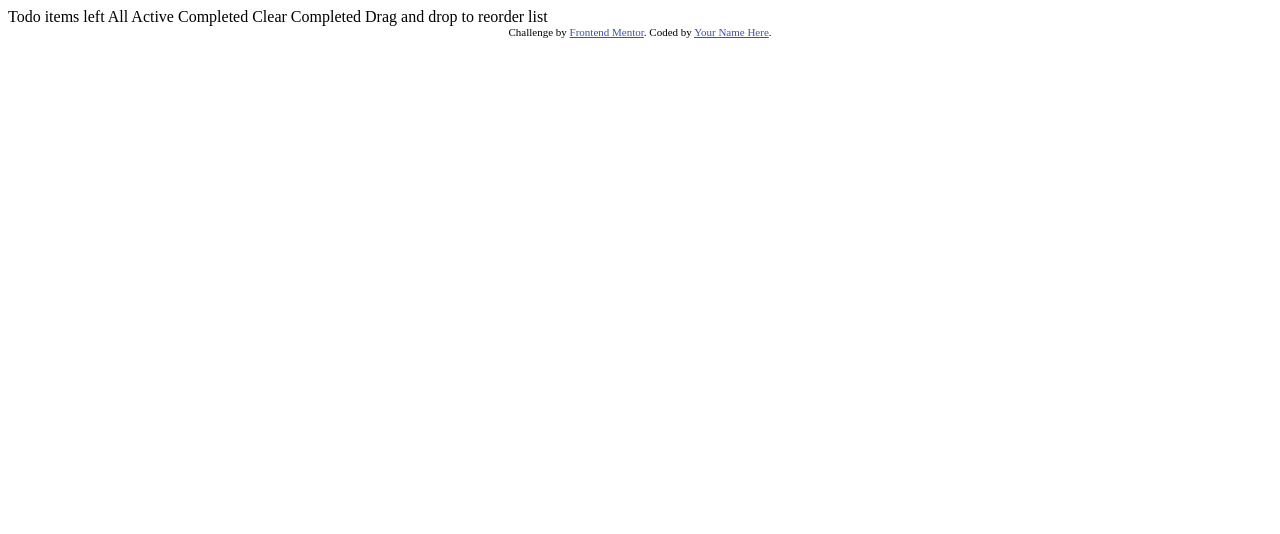
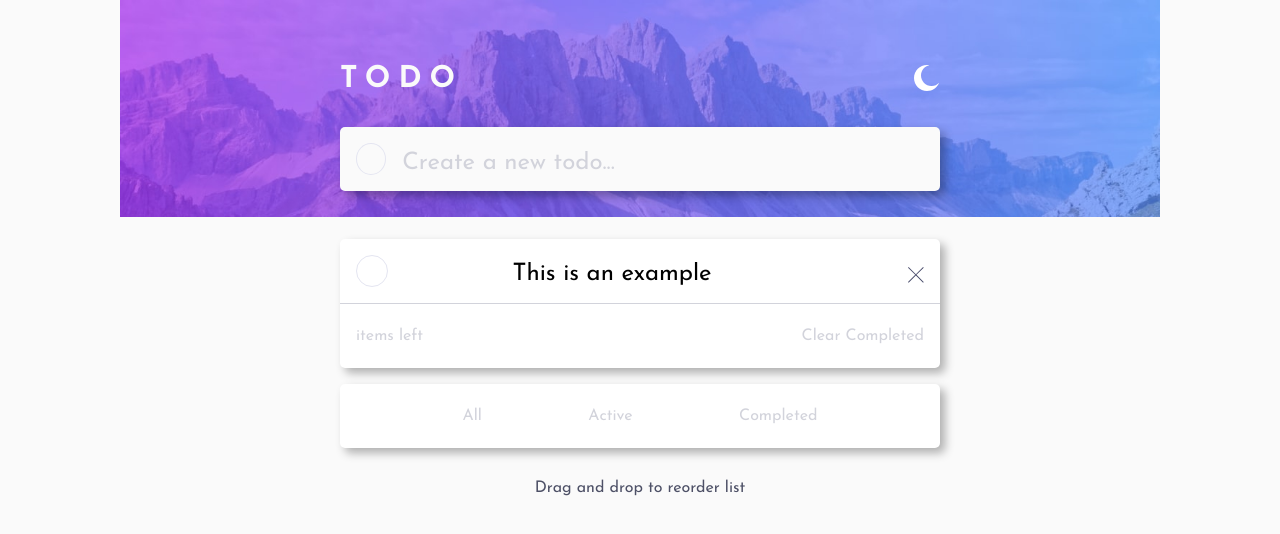
Before and after one commit to AidenNateLuk/todo-app-main, a plain HTML site: page index.html in a window 1280 px wide. Drawn offline with Linux system fonts and the light colour scheme.

Commit message:
html js and css :D

```diff
--- a/index.html
+++ b/index.html
@@ -1,36 +1,73 @@
 <!DOCTYPE html>
 <html lang="en">
   <head>
-  <meta charset="UTF-8">
-  <meta name="viewport" content="width=device-width, initial-scale=1.0"> <!-- displays site properly based on user's device -->
+    <meta charset="UTF-8" />
+    <meta name="viewport" content="width=device-width, initial-scale=1.0" />
+    <!-- displays site properly based on user's device -->
+    <link rel="preconnect" href="https://fonts.googleapis.com" />
+    <link rel="preconnect" href="https://fonts.gstatic.com" crossorigin />
+    <link
+      href="https://fonts.googleapis.com/css2?family=Josefin+Sans:ital,wght@0,100..700;1,100..700&display=swap"
+      rel="stylesheet"
+    />
 
-  <link rel="icon" type="image/png" sizes="32x32" href="./images/favicon-32x32.png">
-
+    <link
+      rel="icon"
+      type="image/png"
+      sizes="32x32"
+      href="./images/favicon-32x32.png"
+    />
+    <link rel="stylesheet" href="styles.css" />
     <title>Frontend Mentor | Todo app</title>
-
-  <!-- Feel free to remove these styles or customise in your own stylesheet 👍 -->
-  <style>
-    .attribution { font-size: 11px; text-align: center; }
-    .attribution a { color: hsl(228, 45%, 44%); }
-  </style>
   </head>
   <body>
+    <div class="container">
+      <header>
+        <div class="title"><h2>Todo</h2></div>
+        <div class="theme-toggle" onclick="toggleTheme()">
+          <img src="images/icon-moon.svg" id="toggle-btn" />
+        </div>
+      </header>
+      <main>
+        <div class="task-input-container">
+          <input
+            class="task-checkbox"
+            type="checkbox"
+            onclick="appendToDisplay()"
+          />
+          <input
+            type="text"
+            id="task-input-text"
+            placeholder="Create a new todo..."
+          />
+        </div>
+        <div id="tskcnt" class="task-container">
+          <div class="task">
+            <input type="checkbox" class="task-checkbox" />
+            <input
+              class="display"
+              type="text"
+              value="This is an example "
+              readonly
+            />
+            <img src="images/icon-cross.svg" alt="" />
+          </div>
 
-  Todo
-
-  <!-- Add dynamic number --> items left
-
-  All
-  Active
-  Completed
-
-  Clear Completed
-
-  Drag and drop to reorder list
-
-  <div class="attribution">
-    Challenge by <a href="https://www.frontendmentor.io?ref=challenge" target="_blank">Frontend Mentor</a>.
-    Coded by <a href="#">Your Name Here</a>.
+          <div class="item-info">
+            <div class="item-index">items left</div>
+            <div class="clear-completed">
+              <a href="">Clear Completed</a>
             </div>
+          </div>
+        </div>
+      </main>
+      <footer>
+        <a href="">All</a>
+        <a href="">Active</a>
+        <a href="">Completed</a>
+      </footer>
+    </div>
+    <p>Drag and drop to reorder list</p>
+    <script src="index.js"></script>
   </body>
 </html>
--- /dev/null
+++ b/index.js
@@ -0,0 +1,65 @@
+const toggleBtn = document.getElementById("toggle-btn");
+
+function toggleTheme() {
+  if (toggleBtn.classList.contains("dark")) {
+    document.querySelectorAll("*").forEach(function (element) {
+      element.classList.remove("dark");
+    });
+  } else {
+    document.body.classList.add("dark");
+
+    document.querySelectorAll("*").forEach(function (element) {
+      element.classList.add("dark");
+    });
+
+    document.querySelectorAll("*").forEach(function (element) {});
+  }
+}
+
+function removeFromDisplay(taskElement) {
+  if (taskElement && taskElement.parentNode) {
+    taskElement.parentNode.removeChild(taskElement);
+  }
+}
+
+function removeTask(event) {
+  const clickedImage = event.target;
+  const parentTask = clickedImage.parentNode;
+  removeFromDisplay(parentTask);
+}
+
+function appendToDisplay() {
+  const tasks = document.querySelectorAll("#tskcnt .task");
+  const taskInputText = document.getElementById("task-input-text");
+  if (tasks.length < 5) {
+    const newTask = document.createElement("div");
+    newTask.className = "task";
+
+    const newCheckBox = document.createElement("input");
+    newCheckBox.type = "checkbox";
+    newCheckBox.className = "task-checkbox";
+
+    const newTextInput = document.createElement("input");
+    newTextInput.type = "text";
+    newTextInput.readOnly = true;
+    newTextInput.className = "display";
+
+    newTextInput.value = taskInputText.value;
+
+    const newImage = document.createElement("img");
+    newImage.src = "images/icon-cross.svg";
+    newImage.alt = "";
+
+    newTask.appendChild(newCheckBox);
+    newTask.appendChild(newTextInput);
+    newTask.appendChild(newImage);
+
+    newImage.addEventListener("click", removeTask);
+
+    const firstTask = document.querySelector("#tskcnt .task");
+
+    document.getElementById("tskcnt").insertBefore(newTask, firstTask);
+  } else {
+    console.log("Maximum number of task elements reached.");
+  }
+}
--- /dev/null
+++ b/styles.css
@@ -0,0 +1,247 @@
+* {
+  padding: 0;
+  margin: 0;
+  font-family: "Josefin Sans", sans-serif;
+}
+
+body {
+  background-color: hsl(0, 0%, 98%);
+  background-image: url("images/bg-desktop-light.jpg");
+  background-repeat: no-repeat;
+  background-position: top;
+  background-size: 130vh;
+  display: flex;
+  flex-direction: column;
+  align-items: center;
+  .container {
+    width: 330px;
+    margin-top: 4vh;
+    margin-bottom: 2rem;
+    header {
+      width: 100%;
+      padding: 2rem 0;
+      display: flex;
+      flex-direction: row;
+      justify-content: space-between;
+      align-items: center;
+      .title {
+        color: hsl(0, 0%, 98%);
+        text-transform: uppercase;
+        letter-spacing: 0.5rem;
+        font-weight: 400;
+        font-size: 1.25rem;
+      }
+      .theme-toggle {
+        cursor: pointer;
+      }
+    }
+    main {
+      width: 100%;
+      padding: 0 0;
+      margin-bottom: 1rem;
+      .task-input-container {
+        display: flex;
+        align-items: center;
+        justify-content: space-evenly;
+        border-radius: 5px;
+        padding: 1rem 1rem;
+        background-color: hsl(0, 0%, 98%);
+        box-shadow: 5px 5px 10px rgba(0, 0, 0, 0.3);
+
+        .task-checkbox {
+          appearance: none;
+          height: 2rem;
+          width: 2rem;
+          border: hsl(236, 33%, 92%) 1px solid;
+          border-radius: 50%;
+          cursor: pointer;
+          padding: 0.25rem;
+        }
+        .task-checkbox:checked {
+          background: linear-gradient(
+            to bottom right,
+            hsl(192, 100%, 67%),
+            hsl(280, 87%, 65%)
+          );
+          content: url("images/icon-check.svg");
+          object-fit: contain;
+          height: 2rem;
+          width: 2rem;
+        }
+        #task-input-text {
+          padding-top: 0.45rem;
+          height: 1.5rem;
+          background-color: transparent;
+          border: none;
+          font-size: 1.5rem;
+        }
+      }
+      #task-input-text::placeholder {
+        border: none;
+        color: hsl(233, 11%, 84%);
+      }
+
+      /*Task container*/
+
+      .task-container {
+        margin-top: 3rem;
+        border-radius: 5px;
+
+        background-color: white;
+        box-shadow: 5px 5px 10px rgba(0, 0, 0, 0.3);
+        .task {
+          display: flex;
+          flex-direction: row;
+          border-bottom: hsl(233, 11%, 84%) solid 0.5px;
+          padding: 1rem 1rem;
+          justify-content: space-between;
+
+          .task-checkbox {
+            appearance: none;
+            height: 2rem;
+            width: 2rem;
+            border: hsl(236, 33%, 92%) 1px solid;
+            border-radius: 50%;
+            cursor: pointer;
+          }
+          .task-checkbox:checked {
+            background: linear-gradient(
+              to bottom right,
+              hsl(192, 100%, 67%),
+              hsl(280, 87%, 65%)
+            );
+            content: url("images/icon-check.svg");
+            object-fit: contain;
+            height: 2rem;
+            width: 2rem;
+            padding: 0.25rem;
+          }
+          img {
+            padding-top: 0.75rem;
+            height: 1rem;
+            cursor: pointer;
+          }
+
+          .display {
+            padding-top: 0.45rem;
+            height: 1.5rem;
+            background-color: transparent;
+            border: none;
+            font-size: 1.5rem;
+          }
+          .display.checked {
+            text-decoration: line-through;
+          }
+        }
+      }
+      .item-info {
+        display: flex;
+        justify-content: space-between;
+        align-items: center;
+        padding: 1.5rem 1rem;
+        color: hsl(233, 11%, 84%);
+        a {
+          color: hsl(233, 11%, 84%);
+          text-decoration: none;
+          cursor: pointer;
+        }
+        a:hover {
+          color: hsl(220, 98%, 61%);
+        }
+      }
+    }
+
+    footer {
+      display: flex;
+      justify-content: space-evenly;
+      align-items: center;
+      padding: 1.5rem 1rem;
+      background-color: white;
+      box-shadow: 5px 5px 10px rgba(0, 0, 0, 0.3);
+      border-radius: 5px;
+      border: none;
+      a {
+        color: hsl(233, 11%, 84%);
+        text-decoration: none;
+        cursor: pointer;
+      }
+      a:hover {
+        color: hsl(220, 98%, 61%);
+      }
+    }
+  }
+  p {
+    color: hsl(233, 14%, 35%);
+    font-weight: 400;
+  }
+}
+
+body.dark {
+  background-color: hsl(235, 21%, 11%);
+  background-image: url("images/bg-desktop-dark.jpg");
+  .container {
+    header {
+      .theme-toggle {
+        content: url("images/icon-sun.svg");
+      }
+    }
+    main {
+      .task-input-container {
+        background-color: hsl(235, 24%, 19%);
+        #task-input-text::placeholder {
+          color: hsl(234, 11%, 52%);
+        }
+        .task-checkbox {
+          border-color: hsl(234, 11%, 52%);
+        }
+      }
+      .task-container {
+        background-color: hsl(235, 24%, 19%);
+        .task {
+          border-color: hsl(234, 11%, 52%);
+          .task-checkbox {
+            border-color: hsl(234, 11%, 52%);
+          }
+          img {
+            color: hsl(234, 11%, 52%);
+          }
+        }
+        .item-info {
+          color: hsl(234, 11%, 52%);
+          a {
+            color: hsl(234, 11%, 52%);
+          }
+          a:hover {
+            color: white;
+          }
+        }
+      }
+    }
+    footer {
+      background-color: hsl(235, 24%, 19%);
+      a {
+        color: hsl(234, 11%, 52%);
+      }
+      a:hover {
+        color: white;
+      }
+    }
+  }
+}
+@media (min-width: 768px) {
+  body {
+    .container {
+      width: 600px;
+      main {
+        .task-input-container {
+          display: flex;
+          justify-content: flex-start;
+          gap: 1rem;
+          #task-input-text {
+            width: 100%;
+          }
+        }
+      }
+    }
+  }
+}
```
Lines whose indentation alone changed are shown as unchanged.
